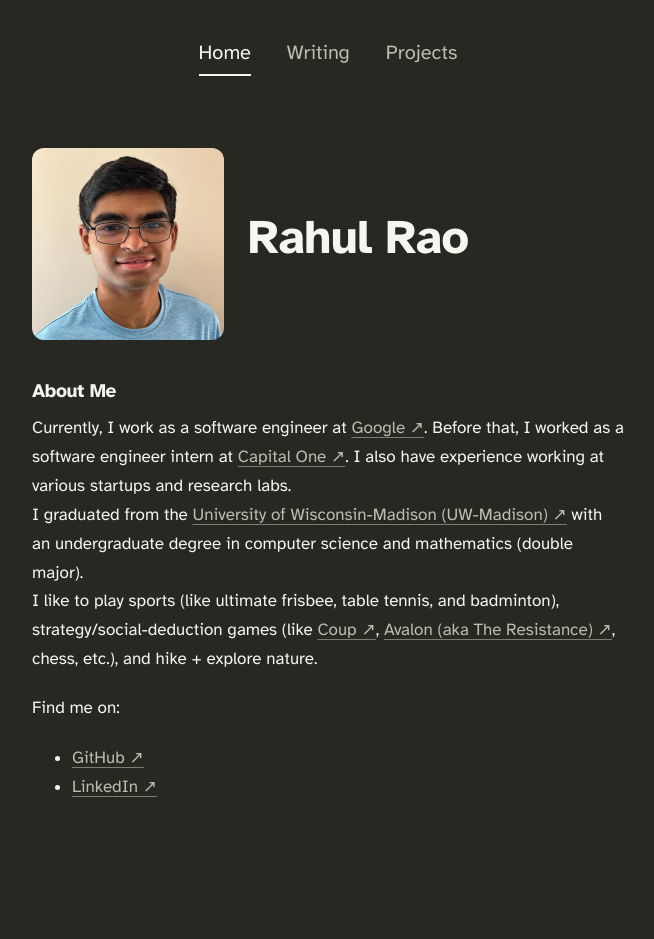
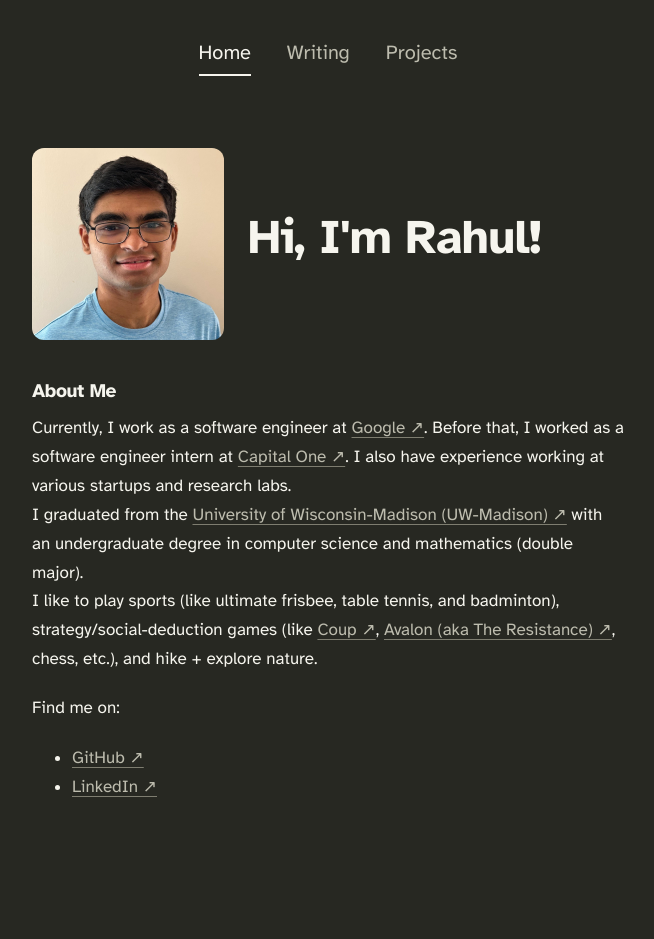
Before and after one commit to rahulsrao011/rahulsrao011.github.io, a Jekyll site: the page built from index.md, in a window 1280 px wide. Shown: the whole page, without its empty margins (312-966 px from the left). Built offline with Jekyll 4.4.1, drawn with Linux system fonts in a browser that asks for light colours; our own code applies the rules of GitHub Pages for plain Markdown files.

Commit message:
Update home.html

```diff
--- a/_layouts/home.html
+++ b/_layouts/home.html
@@ -4,7 +4,7 @@ layout: default
 <div class="hero">
   <img class="photo" src="{{ '/assets/pfp.jpg' | relative_url }}" alt="{{ site.title }}">
   <div>
-    <h1>{{ site.title }}</h1>
+    <h1> Hi, I'm Rahul! </h1>
     <p class="hero-tagline">{{ site.tagline }}</p>
   </div>
 </div>
```
